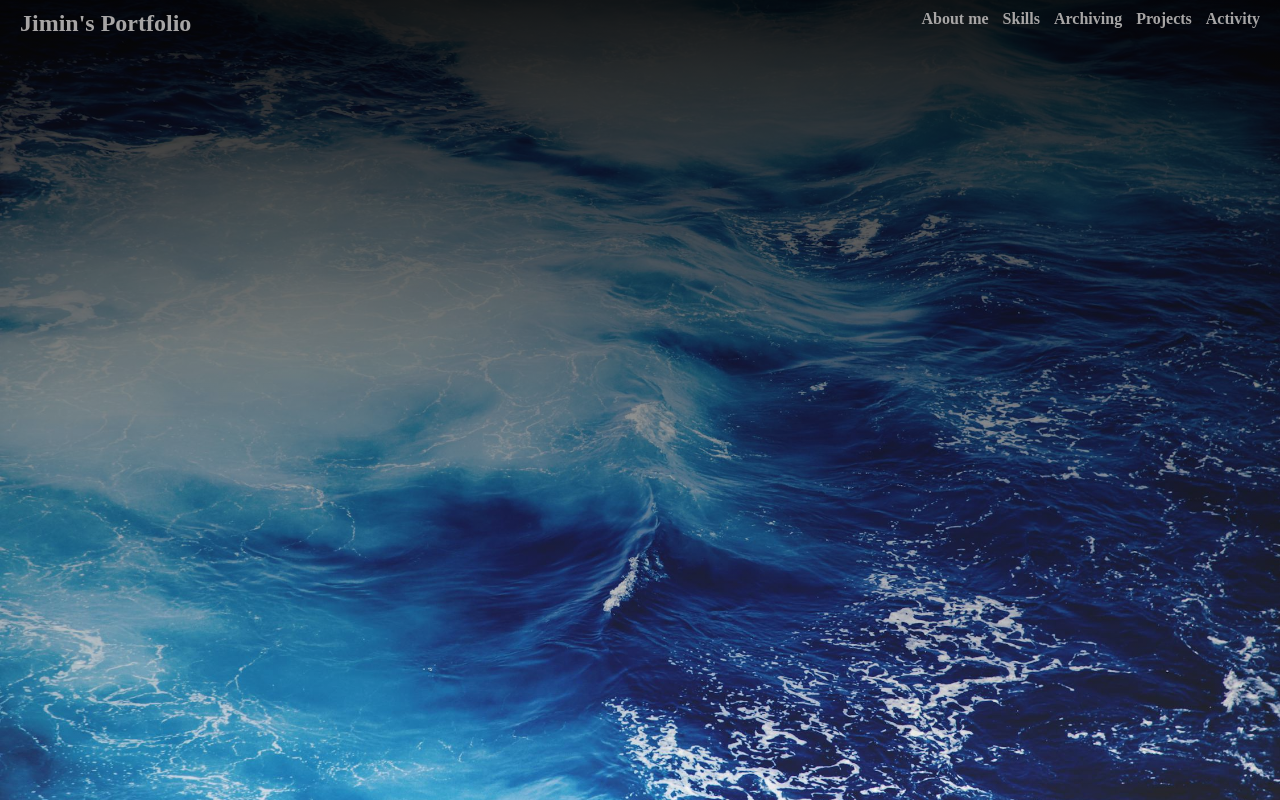
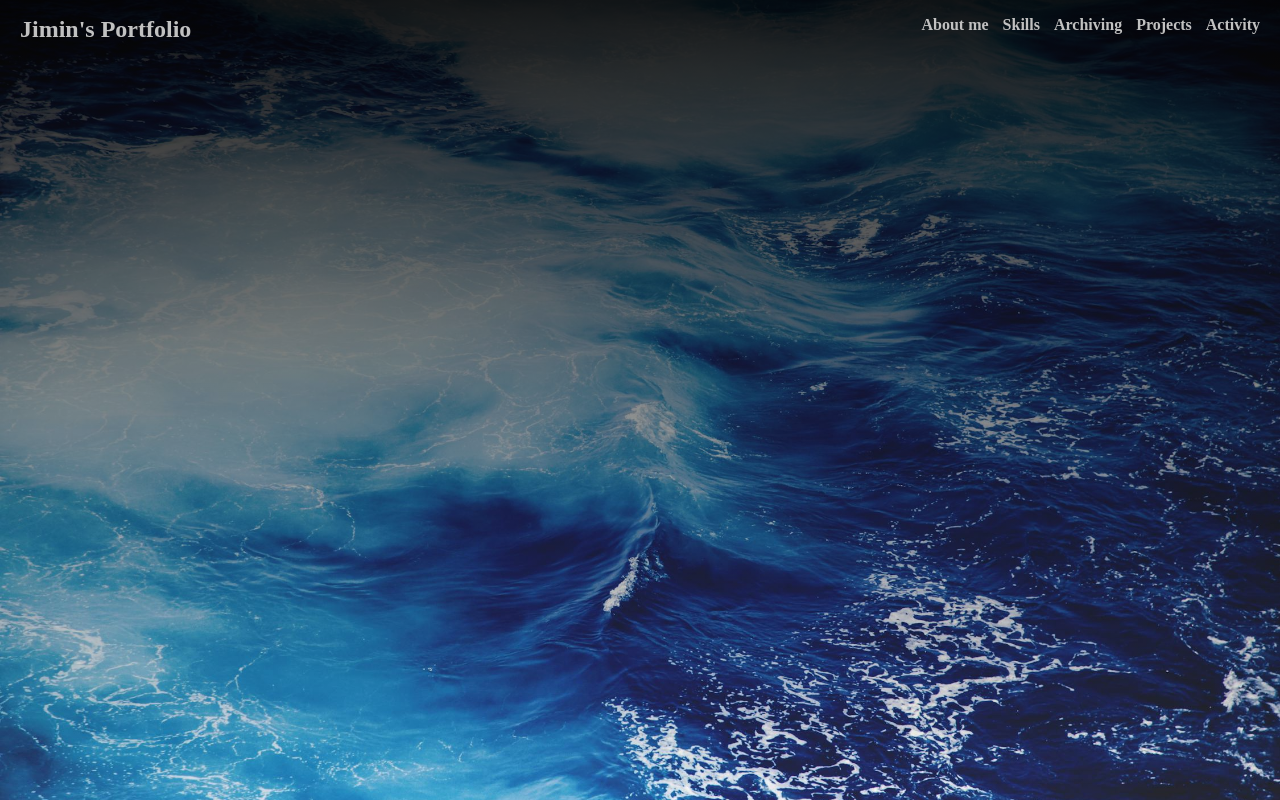
Before and after one commit to wlals4264/bluemin-portfolio, a Next.js app: page /home in a window 1280 px wide. Built offline with nearby package versions, Linux system fonts and the light colour scheme.

Commit message:
design: header padding 값 변경

```diff
--- a/src/styles/Header.scss
+++ b/src/styles/Header.scss
@@ -2,9 +2,9 @@
   position: relative;
   display: flex;
   justify-content: space-between;
-  padding: 10px 20px;
+  padding: 16px 20px;
   z-index: 2;
-  color: #a7a5a5;
+  color: #c1c1c1;
 
   span {
     &:hover {
```
